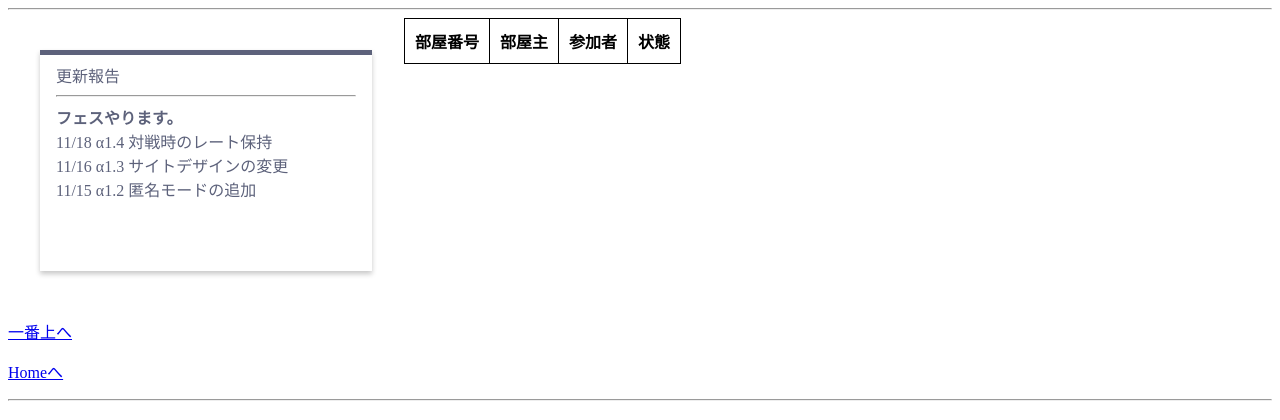
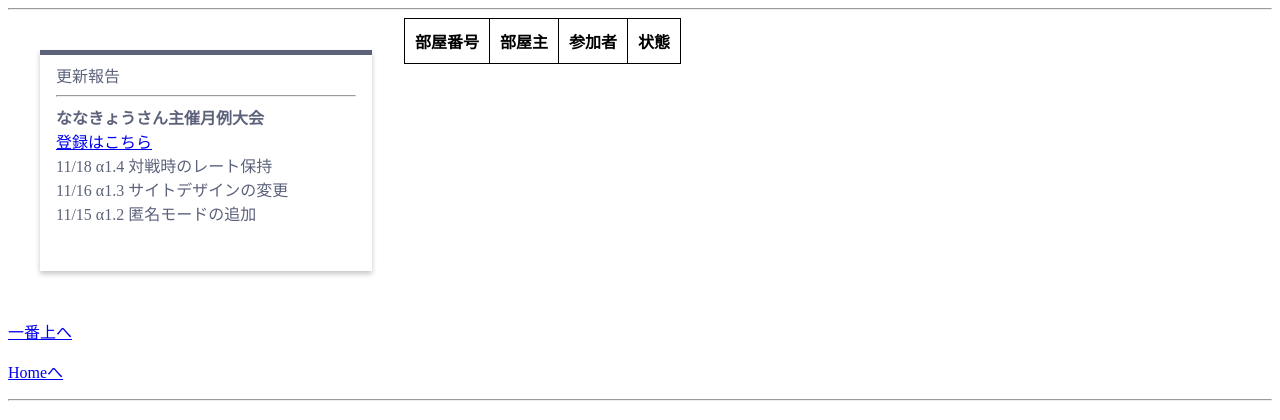
Before and after one commit to beginner-python/ratesmash, a Django app: page /ratesmash/ in a window 1280 px wide. Shown: the part 194-614 px from the top of the page. Run offline with Django 3.2, Linux system fonts and the light colour scheme; data that the repository does not hold is empty.

Commit message:
Changed the html for the site.

```diff
--- a/ratesmash/templates/ratesmash/index.html
+++ b/ratesmash/templates/ratesmash/index.html
@@ -35,7 +35,8 @@
             <div class="board">
                 <p>更新報告</p>
                 <hr>
-                <p><strong>フェスやります。</strong></p>
+                <p><strong>ななきょうさん主催月例大会</strong></p>
+                <a href="http://sns.prtls.jp/netsma_64/diary.html?id=1&did=ca5b25157e2b110">登録はこちら</a>
                 <p>11/18 α1.4 対戦時のレート保持</p>
                 <p>11/16 α1.3 サイトデザインの変更</p>
                 <p>11/15 α1.2 匿名モードの追加</p>
```
